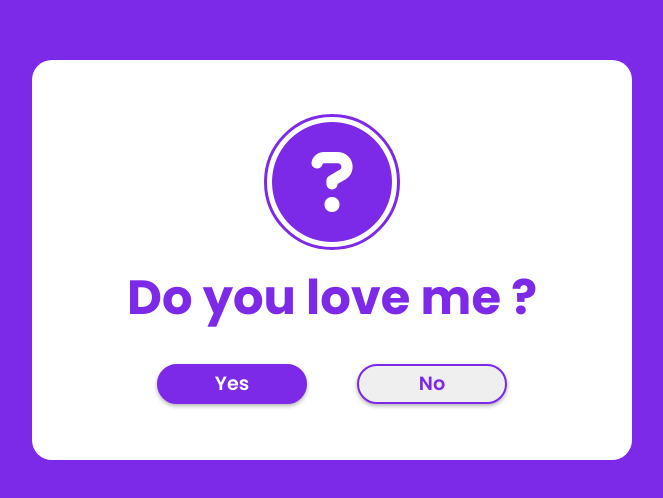
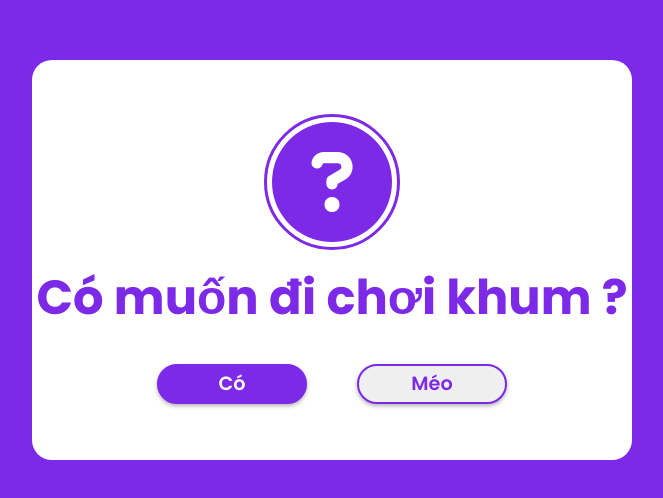
Before and after one commit to TanTaiHa/clickyesonly.github.io, a plain HTML site: page index.html in a window 1280 px wide. Shown: the part 140-638 px from the top of the page, without its empty margins (308-971 px from the left). Drawn offline with Linux system fonts and the light colour scheme.

Commit message:
Update index.html

```diff
--- a/index.html
+++ b/index.html
@@ -15,10 +15,10 @@
   <body>
     <div class="wrapper">
       <i class="fa-solid fa-circle-question"></i>
-      <h2 class="question">Do you love me ?</h2>
+      <h2 class="question">Có muốn đi chơi khum ?</h2>
       <div class="btn-group">
-        <button class="yes-btn">Yes</button>
-        <button class="no-btn">No</button>
+        <button class="yes-btn">Có</button>
+        <button class="no-btn">Méo</button>
       </div>
     </div>
 
```
